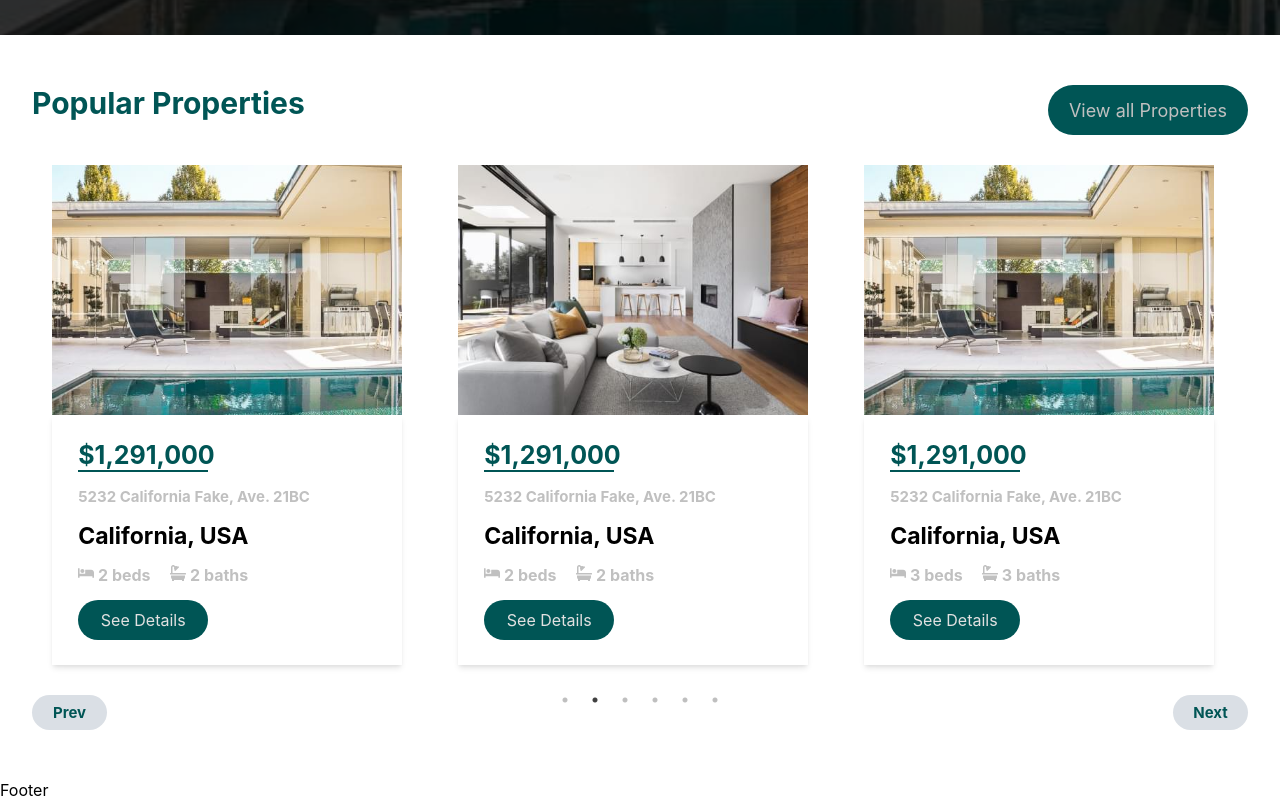
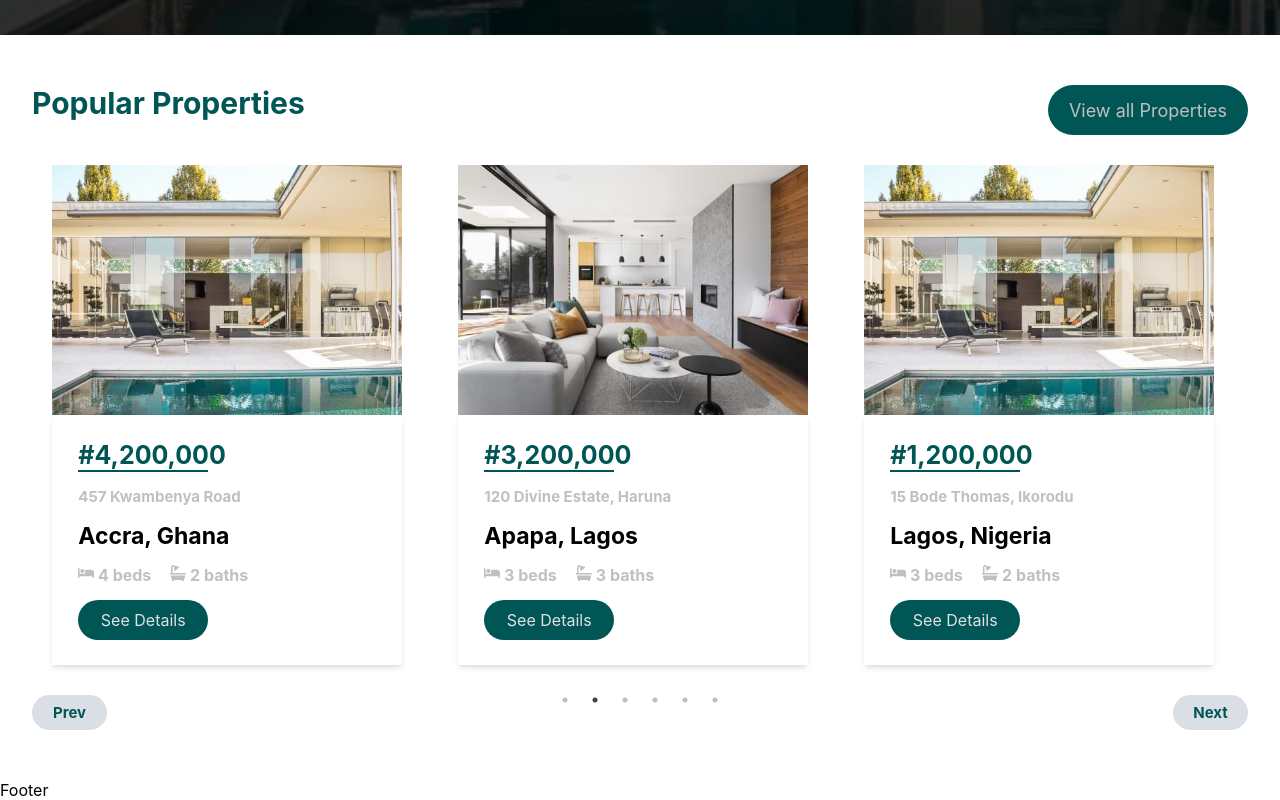
Before and after one commit to dev-sylv/Clientside-RealEstate, a React (Create React App) app: page / in a window 1280 px wide. Shown: the part 765-1565 px from the top of the page. Built offline with nearby package versions, Linux system fonts and the light colour scheme.

Commit message:
saved correct properties

```diff
--- /dev/null
+++ b/src/Components/AllProperties/SinglePropert.tsx
@@ -0,0 +1,9 @@
+import React from 'react'
+
+const SinglePropert = () => {
+  return (
+    <div>SinglePropert</div>
+  )
+}
+
+export default SinglePropert
--- a/src/Components/AllRoutes/AllRoutes.tsx
+++ b/src/Components/AllRoutes/AllRoutes.tsx
@@ -3,6 +3,7 @@ import { useRoutes } from 'react-router'
 import AboutUs from '../AboutUs/AboutUs'
 import Agents from '../Agents/Agents'
 import Properties from '../AllProperties/Properties'
+import SinglePropert from '../AllProperties/SinglePropert'
 import Login from '../Auth/Login'
 import SignUp from '../Auth/SignUp'
 import ContactUs from '../ContactUs/ContactUs'
@@ -42,6 +43,10 @@ const AllRoutes = () => {
             element: <Properties />
         },
         {
+            path : "/property-details",
+            element: <SinglePropert />
+        },
+        {
             path: "/upload-house",
             element: <UploadHouses />
         },
--- a/src/Components/Properties/HouseCard.tsx
+++ b/src/Components/Properties/HouseCard.tsx
@@ -1,6 +1,7 @@
 import React from 'react'
 import styled from 'styled-components';
 import { FaBed, FaBath } from "react-icons/fa";
+import { Link } from 'react-router-dom';
 
 interface house{
     img: string,
@@ -43,7 +44,7 @@ const HouseCard: React.FC<house> = (
                         {baths} baths
                     </Baths>
                 </Rooms>
-                <Button>See Details</Button>
+                <Button to="/property-details">See Details</Button>
                 </Wrapper>
             </HouseDescription>
         </Card>
@@ -111,7 +112,8 @@ const Rooms = styled.div`
 `;
 const Bed = styled.div``;
 const Baths = styled.div``;
-const Button = styled.div`
+const Button = styled(Link)`
+text-decoration: none;
   width: 130px;
   height: 40px;
   border-radius: 30px;
--- a/src/Components/Properties/Property.tsx
+++ b/src/Components/Properties/Property.tsx
@@ -10,6 +10,7 @@ import img3 from "../Assets/sylvia3.jpg"
 import img4 from "../Assets/sylvia5.jpg"
 import img5 from "../Assets/sylvia7.jpg"
 import img6 from "../Assets/house3.jpg"
+import { Link } from 'react-router-dom';
 
 const Property = () => {
 
@@ -29,15 +30,15 @@ const Property = () => {
             <Wrapper>
                 <Properties>
                     Popular Properties
-                    <Button>View all Properties</Button>
+                    <Button to="/all-properties">View all Properties</Button>
                 </Properties>
                 <Slider {...settings}>
                     <div>
                         <HouseCard
                         img ={img1}
-                        price = "$1,291,000"
-                        address='5232 California Fake, Ave. 21BC'
-                        country='California, USA'
+                        price = "#1,200,000"
+                        address='Phase 1 Victoria Island'
+                        country='Lagos, Nigeria'
                         beds='2'
                         baths='2'
                          />
@@ -45,51 +46,51 @@ const Property = () => {
                     <div>
                         <HouseCard
                         img ={img2}
-                        price = "$1,291,000"
-                        address='5232 California Fake, Ave. 21BC'
-                        country='California, USA'
-                        beds='2'
+                        price = "#4,200,000"
+                        address='457 Kwambenya Road'
+                        country='Accra, Ghana'
+                        beds='4'
                         baths='2'
                          />
                     </div>
                     <div>
                         <HouseCard
                         img ={img3}
-                        price = "$1,291,000"
-                        address='5232 California Fake, Ave. 21BC'
-                        country='California, USA'
-                        beds='2'
-                        baths='2'
-                         />
-                    </div>
-                    <div>
-                        <HouseCard
-                        price = "$1,291,000"
-                        img ={img4}
-                        address='5232 California Fake, Ave. 21BC'
-                        country='California, USA'
+                        price = "#3,200,000"
+                        address='120 Divine Estate, Haruna'
+                        country='Apapa, Lagos'
                         beds='3'
                         baths='3'
                          />
                     </div>
                     <div>
                         <HouseCard
-                        price = "$1,291,000"
+                        price = "#1,200,000"
+                        img ={img4}
+                        address='15 Bode Thomas, Ikorodu'
+                        country='Lagos, Nigeria'
+                        beds='3'
+                        baths='2'
+                         />
+                    </div>
+                    <div>
+                        <HouseCard
+                        price = "#2,600,000"
                         img ={img5}
-                        address='5232 California Fake, Ave. 21BC'
-                        country='California, USA'
+                        address='673 Fashansi Close, Ota'
+                        country='Iba, Lagos'
                         beds='3'
                         baths='3'
                          />
                     </div>
                     <div>
                         <HouseCard
-                        price = "$1,291,000"
+                        price = "#1,002,000"
                         img ={img6}
-                        address='5232 California Fake, Ave. 21BC'
-                        country='California, USA'
-                        beds='3'
-                        baths='3'
+                        address='101 Augustine University'
+                        country='Mowe, Lagos-Ibadan'
+                        beds='4'
+                        baths='4'
                          />
                     </div>
                 </Slider>
@@ -144,7 +145,8 @@ const Movement = styled.div`
         color: #DADFE5;
     }
 `;
-const Button = styled.div`
+const Button = styled(Link)`
+text-decoration: none;
   width: 200px;
   height: 50px;
   border-radius: 30px;
```
